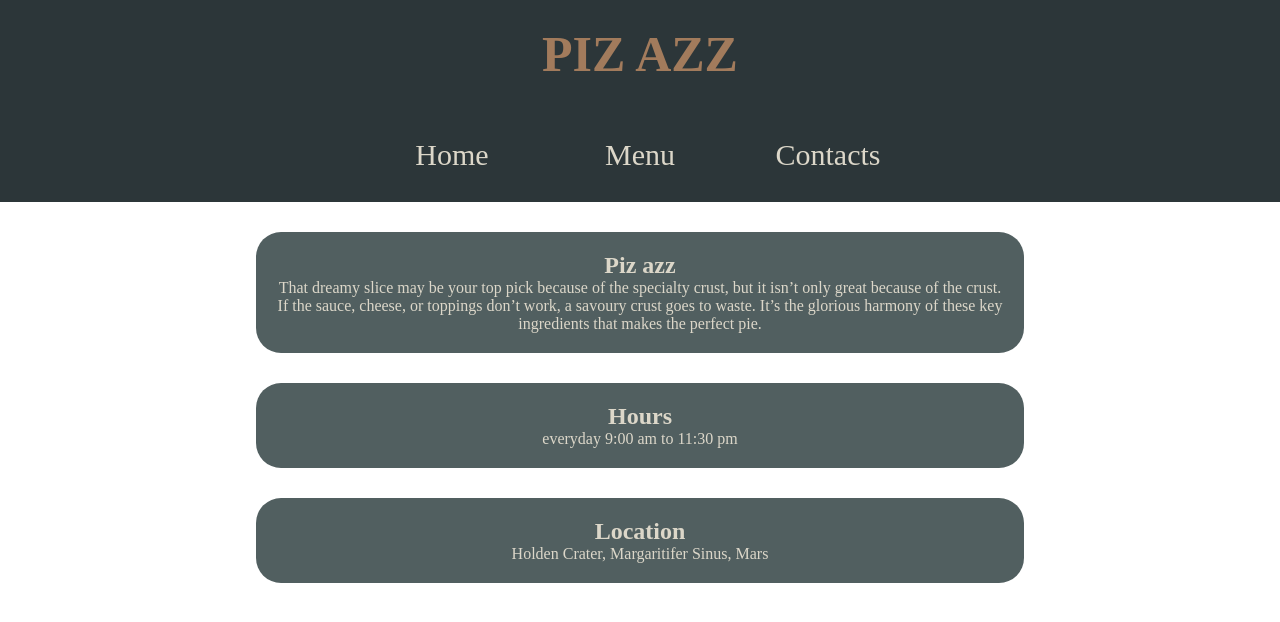
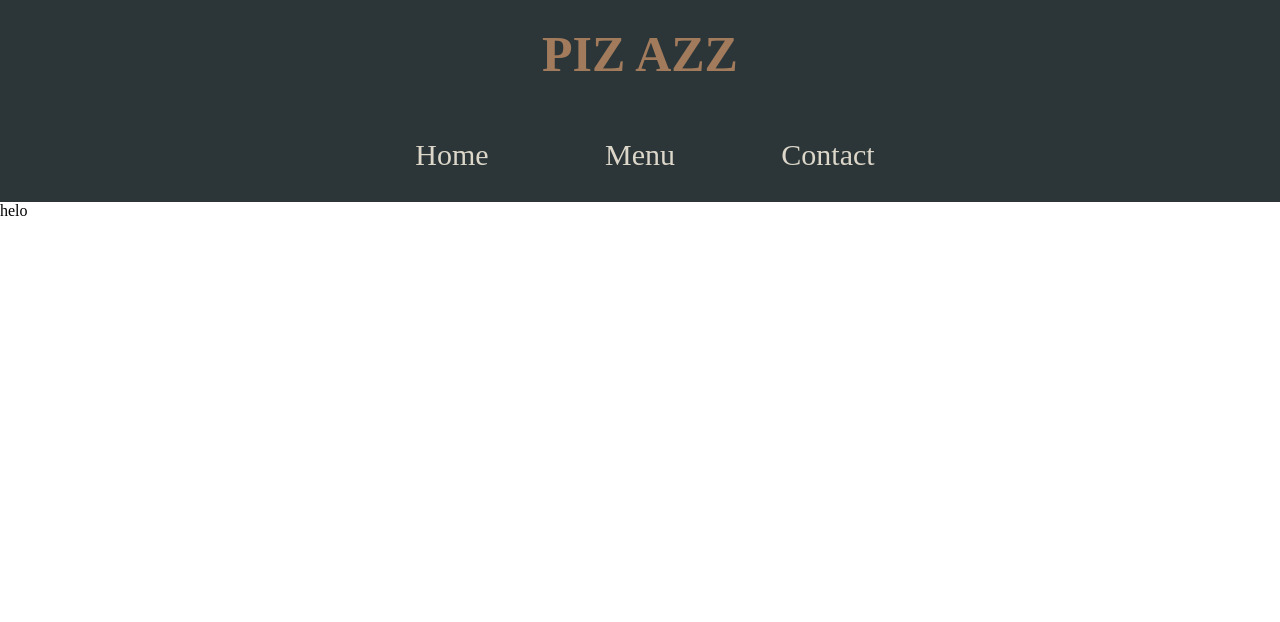
Before and after one commit to HAM1112/restaurant-page, a plain HTML site: page index.html in a window 1280 px wide. Drawn offline with Linux system fonts and the light colour scheme; a web font is replaced by a local one.

Commit message:
created header.js for rendering header and imported it to index.js

```diff
--- a/index.html
+++ b/index.html
@@ -8,13 +8,13 @@
 
     <link rel="stylesheet" href="./style.css">
 
-    <script src="main.js"></script>
+    <script src="main.js" defer></script>
 
 
 </head>
 <body>
     <div id="content"></div>
-    <div class="example">
+    <!-- <div class="example">
         <div class="header">
             <div class="title">PIZ AZZ</div>
             <div class="navbar">
@@ -46,6 +46,6 @@
             </div>
 
         </div>
-    </div>
+    </div> -->
 </body>
 </html>
--- a/main.js
+++ b/main.js
@@ -1 +1 @@
-document.getElementById("content");
+(()=>{"use strict";(()=>{const e=document.getElementById("content"),n=document.createElement("div");n.className="header";const t=document.createElement("div");t.className="title",t.innerHTML="PIZ AZZ",n.appendChild(t);const d=document.createElement("div");d.className="navbar",n.appendChild(d);const c=document.createElement("div");c.innerHTML="Home",d.appendChild(c);const l=document.createElement("div");l.innerHTML="Menu",d.appendChild(l);const o=document.createElement("div");o.innerHTML="Contact",d.appendChild(o),e.appendChild(n)})(),console.log("hello");const e=document.getElementById("content"),n=document.createElement("div");n.innerHTML="helo",e.appendChild(n)})();
```
